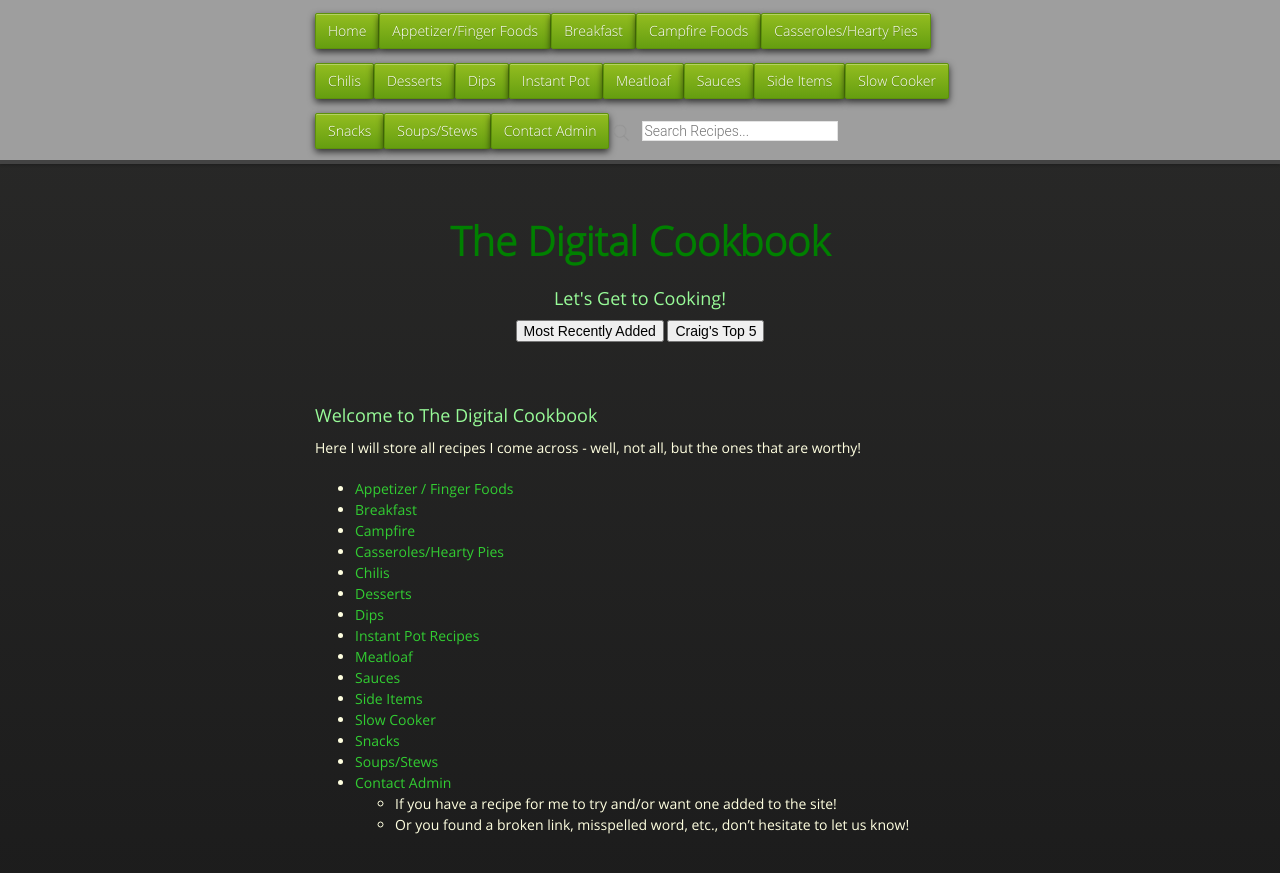
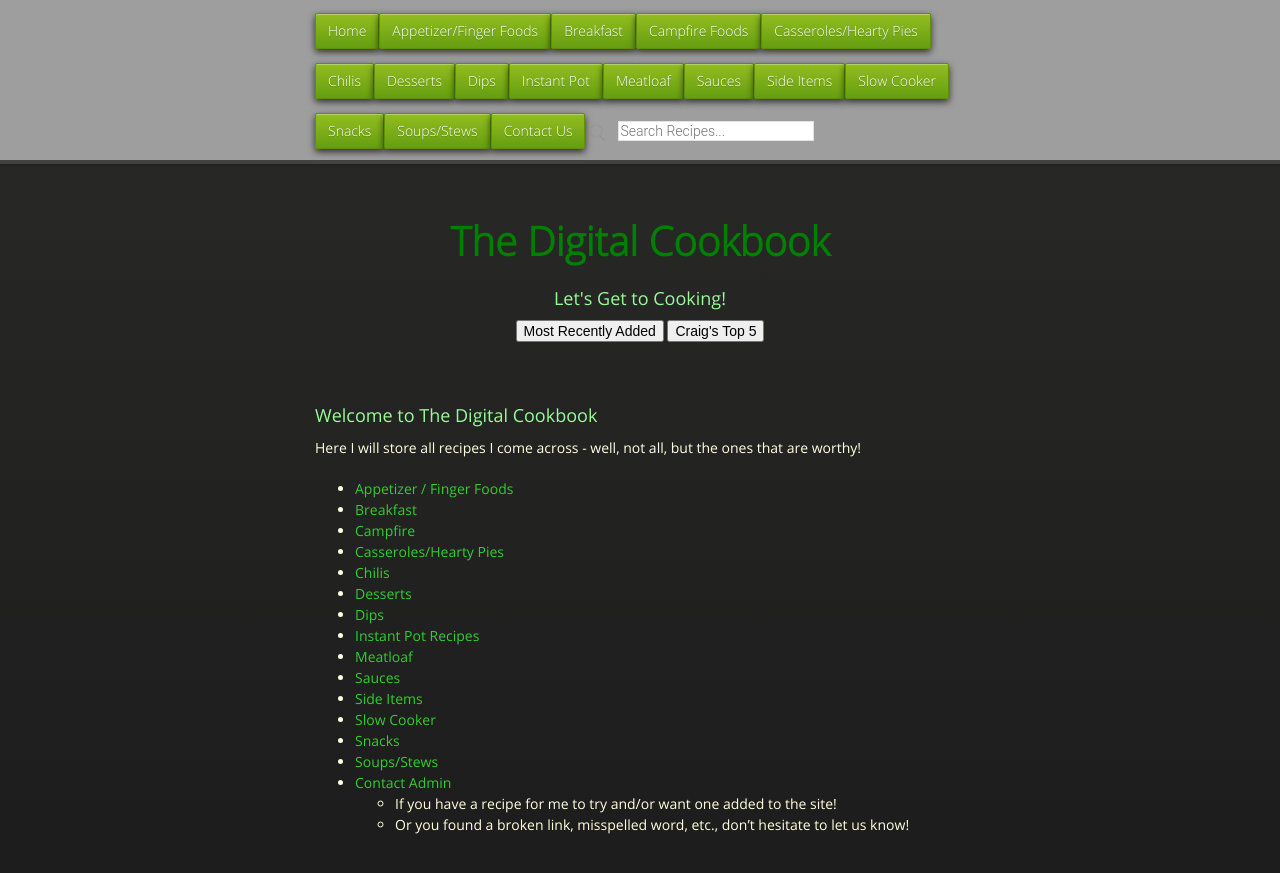
Before and after one commit to cmwillett/TheDigitalCookbook, a Jekyll site: the page built from index.md, in a window 1280 px wide. Shown: the top 873 px of the page. Built offline with Jekyll 4.4.1, drawn with Linux system fonts in a browser that asks for light colours; nearby versions of some CDN libraries.

Commit message:
Update default.html

```diff
--- a/_layouts/default.html
+++ b/_layouts/default.html
@@ -41,7 +41,7 @@
             <li class="fork"><a href="{{site.github.url}}/SlowCooker/index.html">Slow Cooker</a></li>
             <li class="fork"><a href="{{site.github.url}}/Snacks/index.html">Snacks</a></li>
             <li class="fork"><a href="{{site.github.url}}/SoupsAndStews/index.html">Soups/Stews</a></li>
-            <li class="fork"><a href="{{site.github.url}}/ContactMe/index.html">Contact Admin</a></li>
+            <li class="fork"><a href="{{site.github.url}}/ContactMe/index.html">Contact Us</a></li>
             <li class="fork">
               <form action="{{ page.url | relative_url }}">
                 <div class="tipue_search_left"><img src="{{ "/assets/tipuesearch/search.png" | relative_url }}" class="tipue_search_icon"></div>
```
